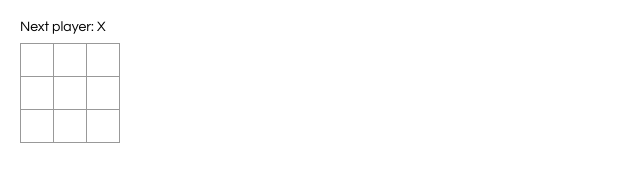
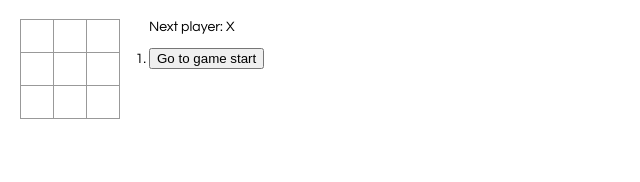
Before and after one commit to crystalynliu/react-tic-tac-toe, a React app: page / in a window 1280 px wide. Shown: the whole page, without its empty margins (0-640 px from the left). Built offline with nearby package versions, Linux system fonts and the light colour scheme.

Commit message:
Add move history that user can jump back.

```diff
--- a/src/index.css
+++ b/src/index.css
@@ -4,7 +4,7 @@ body {
 }
 
 ol, ul {
-  padding-left: 30px;
+  padding-left: 0;
 }
 
 .board-row:after {
@@ -44,3 +44,7 @@ ol, ul {
   display: flex;
   flex-direction: row;
 }
+
+.game-info {
+  padding-left: 30px;
+}
--- a/src/index.js
+++ b/src/index.js
@@ -4,55 +4,25 @@ import './index.css';
 
 function Square (props) {
   return (
-    <button className="square" onClick=
-      {props.onClick}>
+    <button className="square" onClick={props.onClick}>
       {props.value}
     </button>
   )
 }
 
 class Board extends React.Component {
-  constructor (props) {
-    super(props);
-    this.state = {
-      squares: Array(9).fill(null),
-      xIsNext: true,
-    }
-  }
-
-  handleClick (i) {
-    const squares = this.state.squares.slice();
-    if(calculateWinner(squares) || squares[i]){
-      return;
-    }
-    squares[i] = this.state.xIsNext ? 'X' : 'O';
-    this.setState({
-      squares: squares,
-      xIsNext: !this.state.xIsNext,
-    });
-  }
 
   renderSquare (i) {
     return (
       <Square
-        value={this.state.squares[i]}
-        onClick={() => this.handleClick(i)}
+        value={this.props.squares[i]}
+        onClick={() => this.props.onClick(i)}
       />)
   }
 
   render () {
-    const winner = calculateWinner(this.state.squares);
-    let status;
-    if (winner) {
-      status = 'Winner: ' + winner;
-    } else {
-      status = 'Next player: ' +
-        (this.state.xIsNext ? 'X' : 'O')
-    }
-
     return (
       <div>
-        <div className="status">{status}</div>
         <div className="board-row">
           {this.renderSquare(0)}
           {this.renderSquare(1)}
@@ -74,15 +44,78 @@ class Board extends React.Component {
 }
 
 class Game extends React.Component {
+  constructor (props) {
+    super(props);
+    this.state = {
+      history: [{
+        squares: Array(9).fill(null),
+      }],
+      stepNumber: 0,
+      xIsNext: true,
+    }
+  }
+
+  handleClick (i) {
+    const history = this.state.history.slice(0, this.state.stepNumber + 1);
+    const current = history[history.length - 1];
+    const squares = current.squares.slice();
+    if(calculateWinner(squares) || squares[i]){
+      return;
+    }
+    squares[i] = this.state.xIsNext ? 'X' : 'O';
+    this.setState({
+      history: history.concat([{
+        squares: squares,
+      }]),
+      stepNumber: history.length,
+      xIsNext: !this.state.xIsNext,
+    });
+  }
+
+  jumpTo(step) {
+    this.setState({
+      stepNumber: step,
+      xIsNext: (step % 2) === 0,
+    })
+  }
+
   render () {
+    const history = this.state.history;
+    const current = history[this.state.stepNumber];
+    const winner = calculateWinner(current.squares);
+
+    const moves = history.map((step, move) => {
+      const desc = move ?
+      'Go to move #' + move :
+        'Go to game start';
+      return (
+        <li key={move}>
+          <button onClick={() => this.jumpTo(move)}>
+            {desc}
+          </button>
+        </li>
+      );
+    });
+
+    let status;
+    if (winner) {
+      status = 'Winner: ' + winner;
+    } else {
+      status = 'Next player: ' +
+        (this.state.xIsNext ? 'X' : 'O')
+    }
+
     return (
       <div className="game">
         <div className="game-board">
-          <Board />
+          <Board
+            squares={current.squares}
+            onClick={(i) => this.handleClick(i)}
+          />
         </div>
         <div className="game-info">
-          <div>{/* status */}</div>
-          <ol>{/* TODO */}</ol>
+          <div>{status}</div>
+          <ol>{moves}</ol>
         </div>
       </div>
     )
```
